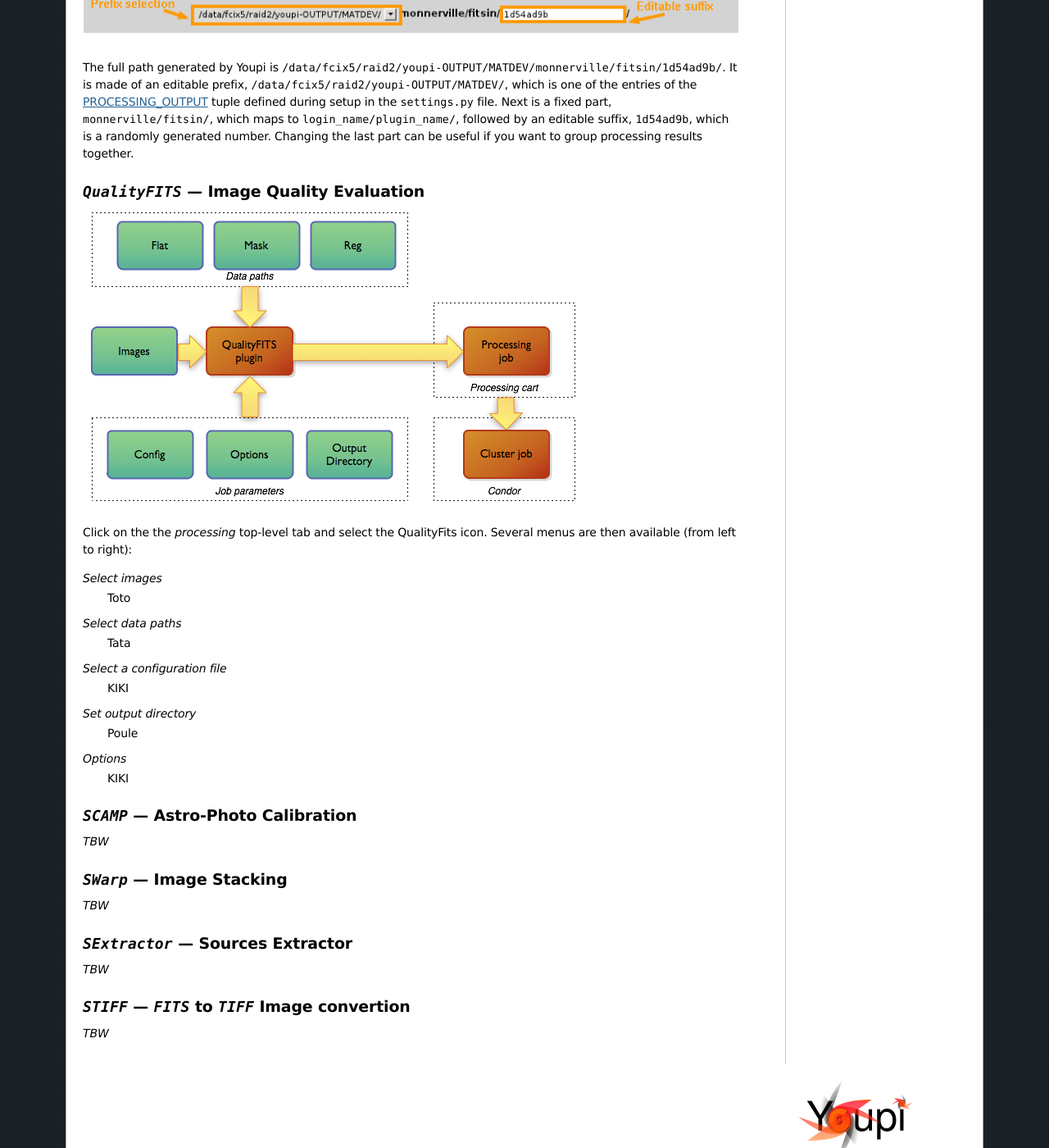
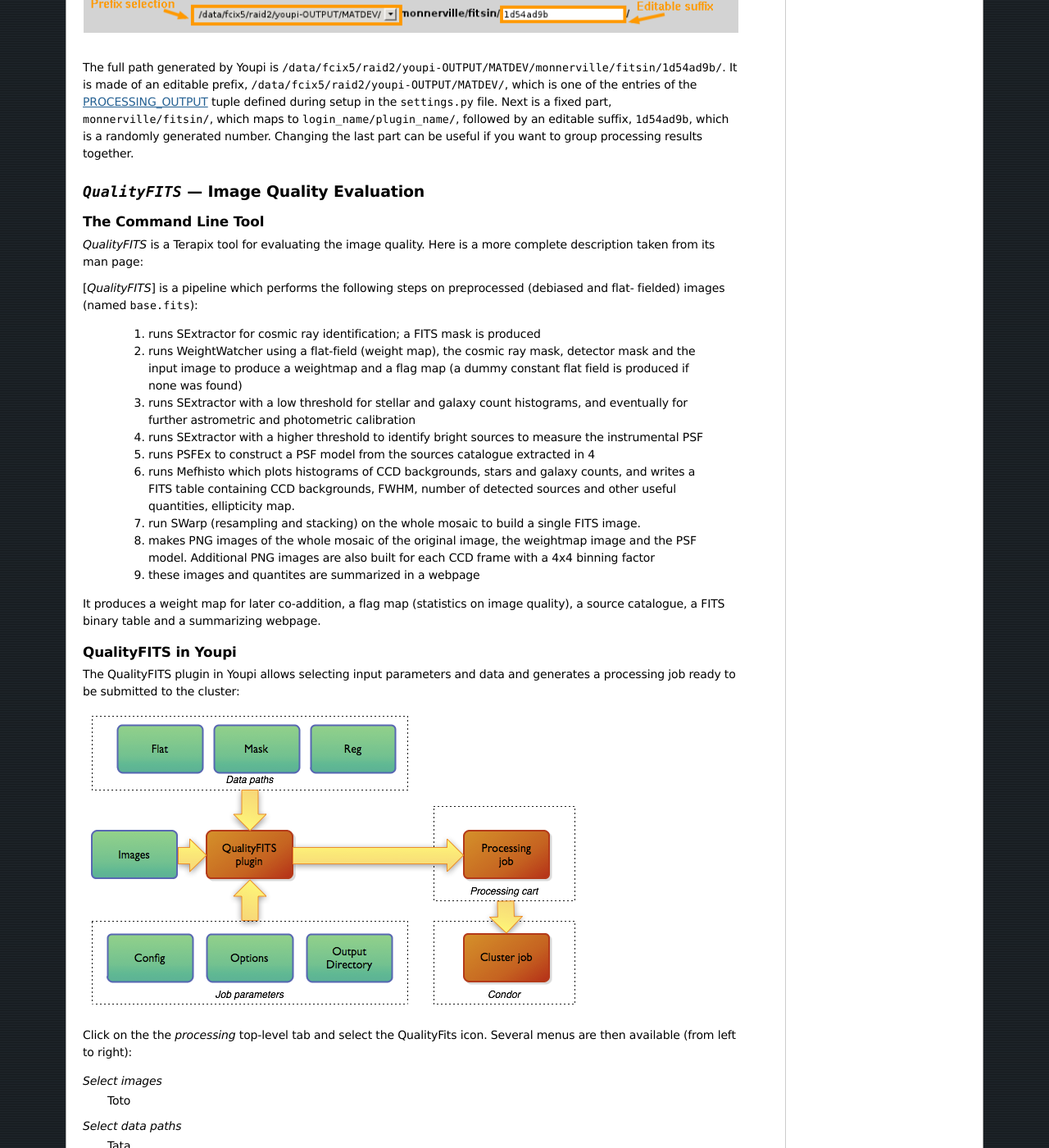
Before and after one commit to gotsunami/Youpi, a Sphinx documentation site: the page built from doc/handbook/source/processing.txt, in a window 1280 px wide and 1400 px high, scrolled down 10984 px. Shown: the whole window at 82% size. Built offline with Sphinx 7.4.7, drawn with Linux system fonts in a browser that asks for light colours; formulas are drawn with MathJax 3; the version number could not be read and is left out; some of the changed text lies outside the part shown.

Commit message:
Handbook: more QualityFITS doc

```diff
--- a/doc/handbook/source/processing.txt
+++ b/doc/handbook/source/processing.txt
@@ -384,6 +384,41 @@
 `QualityFITS` --- Image Quality Evaluation
 ==========================================
 
+The Command Line Tool
+---------------------
+
+*QualityFITS* is a Terapix tool for evaluating the image quality. Here is a more complete description
+taken from its man page:
+
+[*QualityFITS*] is a pipeline which performs the following steps on preprocessed (debiased and flat-
+fielded) images (named ``base.fits``):
+
+    1. runs SExtractor for cosmic ray identification; a FITS mask is produced
+    2. runs WeightWatcher using a flat-field (weight map), the cosmic ray mask, detector mask and the
+       input image to produce a weightmap and a flag map (a dummy constant flat field is produced if
+       none was found)
+    3. runs SExtractor with a low threshold for stellar and galaxy count histograms, and eventually
+       for further astrometric and photometric calibration
+    4. runs SExtractor with a higher threshold to identify bright sources to measure the instrumental
+       PSF
+    5. runs PSFEx to construct a PSF model from the sources catalogue extracted in 4
+    6. runs Mefhisto which plots histograms of CCD backgrounds, stars and galaxy counts, and writes
+       a FITS table containing CCD backgrounds, FWHM, number of detected sources and other useful
+       quantities, ellipticity map.
+    7. run SWarp (resampling and stacking) on the whole mosaic to build a single FITS image.
+    8. makes PNG images of the whole mosaic of the original image, the weightmap image and the PSF
+       model. Additional PNG images are also built for each CCD frame with a 4x4 binning factor
+    9. these images and quantites are summarized in a webpage
+
+It produces a weight map for later co-addition, a flag map (statistics on image quality), a source
+catalogue, a FITS binary table and a summarizing webpage.
+
+QualityFITS in Youpi
+--------------------
+
+The QualityFITS plugin in Youpi allows selecting input parameters and data and generates a
+processing job ready to be submitted to the cluster:
+
 .. image:: figures/youpi-qfits.png
 
 Click on the the *processing* top-level tab and select the QualityFits icon. Several menus are
```
